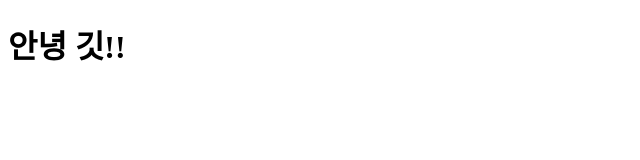
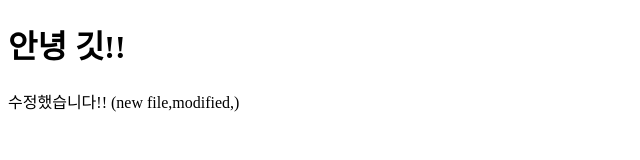
Before and after one commit to develckm/bigData6GitStudy, a plain HTML site: page index.html in a window 1280 px wide. Shown: the whole page, without its empty margins (0-640 px from the left). Drawn offline with Linux system fonts and the light colour scheme.

Commit message:
첫번째 수정

```diff
--- a/index.html
+++ b/index.html
@@ -6,5 +6,6 @@
 </head>
 <body>
     <h1>안녕 깃!!</h1>
+    <p>수정했습니다!! (new file,modified,)</p>
 </body>
 </html>
```
